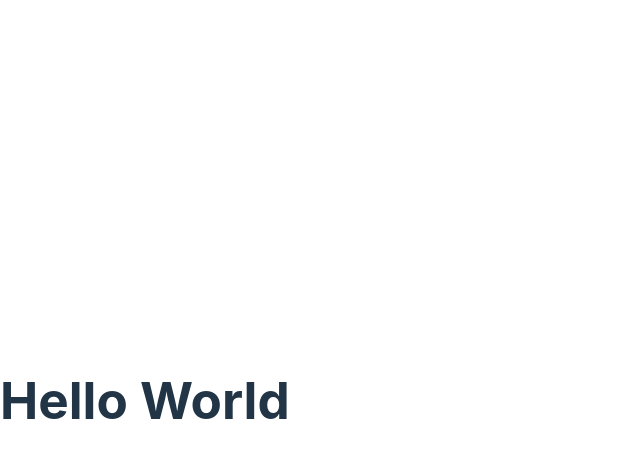
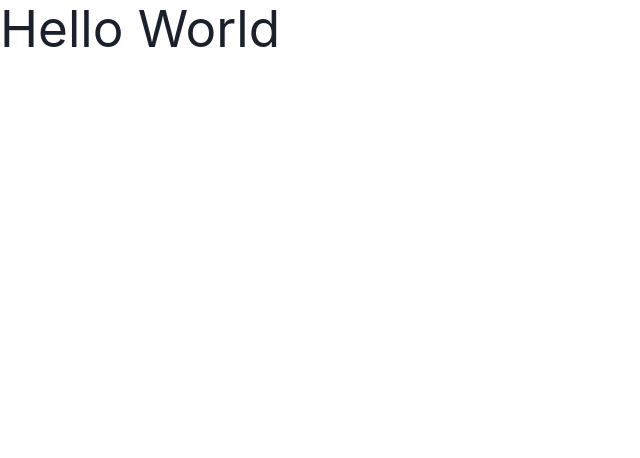
Before and after one commit to yuuki4135/celebration-planner-app, a React (Vite) app: page / in a window 1280 px wide. Shown: the top 458 px of the page, without its empty margins (0-640 px from the left). Built offline with nearby package versions, Linux system fonts and the light colour scheme.

Commit message:
[add]chakraUI導入

```diff
--- a/package.json
+++ b/package.json
@@ -11,8 +11,12 @@
     "test": "jest"
   },
   "dependencies": {
+    "@chakra-ui/react": "^2.10.2",
+    "@emotion/react": "^11.13.3",
+    "@emotion/styled": "^11.13.0",
     "dotenv": "^16.4.5",
     "firebase": "^10.14.1",
+    "framer-motion": "^11.11.9",
     "react": "^18.3.1",
     "react-dom": "^18.3.1"
   },
--- a/src/main.tsx
+++ b/src/main.tsx
@@ -1,10 +1,14 @@
+import * as React from 'react'
 import { StrictMode } from 'react'
 import { createRoot } from 'react-dom/client'
 import App from './App.tsx'
 import './index.css'
+import { ChakraProvider } from '@chakra-ui/react'
 
 createRoot(document.getElementById('root')!).render(
   <StrictMode>
-    <App />
+    <ChakraProvider>
+      <App />
+    </ChakraProvider>
   </StrictMode>,
 )
--- a/tsconfig.json
+++ b/tsconfig.json
@@ -14,8 +14,9 @@
     "resolveJsonModule": true,
     "isolatedModules": true,
     "noEmit": true,
-    "jsx": "react-jsx",
-    "types": ["node", "jest", "@testing-library/jest-dom"]
+    "jsx": "react",
+    "types": ["node", "jest", "@testing-library/jest-dom"],
+    "allowImportingTsExtensions": true
   },
   "include": ["src"],
 }
```
Also changed, not shown: 1 other file (tests, documents, lock files or other folders).
